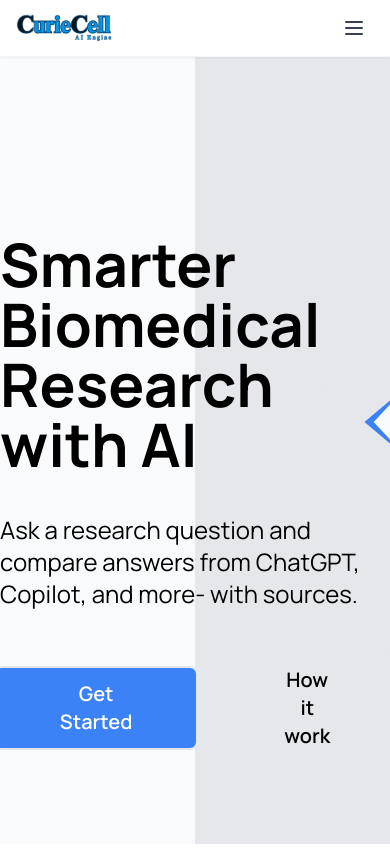
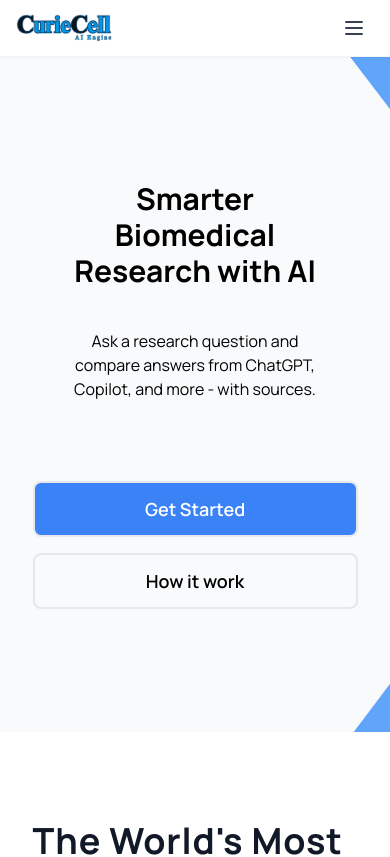
Before and after one commit to Sanjida-Khanam778/sidharth-multiai, a React (Vite) app: page / in a window 390 px wide. Shown: the top 857 px of the page. Built offline with nearby package versions, Linux system fonts and the light colour scheme.

Commit message:
make banner responsive

```diff
--- a/src/Pages/Auth/SignIn.jsx
+++ b/src/Pages/Auth/SignIn.jsx
@@ -1,17 +1,18 @@
 import { useState } from "react";
 import logo from "../../assets/images/logo.png";
 import robot from "../../assets/images/robot.png";
-import { Link } from "react-router-dom";
+import { Link, useNavigate } from "react-router-dom";
 
 export default function SignInForm() {
   const [showPassword, setShowPassword] = useState(false);
   const [email, setEmail] = useState("");
   const [password, setPassword] = useState("");
   const [rememberMe, setRememberMe] = useState(false);
-
+  const navigate = useNavigate();
   const handleSubmit = (e) => {
     e.preventDefault();
     console.log("Sign in attempted with:", { email, password, rememberMe });
+    navigate("/");
   };
 
   return (
--- a/src/Pages/Auth/SignUp.jsx
+++ b/src/Pages/Auth/SignUp.jsx
@@ -1,7 +1,7 @@
 import { useState } from "react";
 import logo from "../../assets/images/logo.png";
 import robot from "../../assets/images/robot.png";
-import { Link } from "react-router-dom";
+import { Link, useNavigate } from "react-router-dom";
 import { Eye, EyeOff } from "lucide-react";
 
 export default function SignUp() {
@@ -10,6 +10,7 @@ export default function SignUp() {
   const [email, setEmail] = useState("");
   const [password, setPassword] = useState("");
   const [rememberMe, setRememberMe] = useState(false);
+  const navigate = useNavigate();
 
   const handleSubmit = (e) => {
     e.preventDefault();
@@ -19,6 +20,7 @@ export default function SignUp() {
       password,
       rememberMe,
     });
+    navigate("/");
   };
 
   return (
@@ -34,7 +36,7 @@ export default function SignUp() {
       <div className="lg:hidden bg-gradient-to-br from-blue-400 to-primary h-64 sm:h-80 flex items-center justify-center relative overflow-hidden">
         <div className="h-80 sm:h-96">
           <img src={robot} alt="robot" className="w-full h-full object-cover" />
-        </div>{" "}
+        </div>
         {/* Background Decorative Elements */}
         <div className="absolute top-8 left-8 w-4 h-4 bg-white bg-opacity-20 rounded-full"></div>
         <div className="absolute bottom-16 right-8 w-6 h-6 bg-white bg-opacity-15 rounded-full"></div>
--- a/src/components/Banner/Banner.jsx
+++ b/src/components/Banner/Banner.jsx
@@ -1,33 +1,36 @@
 import React from "react";
 import { Link } from "react-router-dom";
+import bannerbg from "../../assets/images/bannerbg.png";
 
 export default function Banner() {
   return (
-    <div className="h-screen w-full mx-auto flex justify-end bg-[#F9FAFB] relative">
-      <div className="relative w-[50%] overflow-hidden">
-        {/* <div className="bg-blue-500 h-96 w-[1000px] absolute top-[0%] rotate-45"></div> */}
-        <div className="bg-blue-500 h-[1400px] w-[1400px] -right-[90%] absolute -top-[90%] rotate-[43deg]"></div>
-        <div className="bg-[#E5E7EB] h-[1400px] w-[1400px] -right-[92%] absolute -top-[92%] rotate-[50deg] z-10"></div>
-        <div className="bg-blue-500 h-[1400px] w-[1400px] -right-[90%] absolute -bottom-[90%] -rotate-[43deg]"></div>
-        <div className="bg-[#E5E7EB] h-[1400px] w-[1400px] -right-[92%] absolute -bottom-[92%] -rotate-[50deg] z-10"></div>
-      </div>
-      <div className="absolute top-0 left-0 h-screen w-full z-30">
-        <div className="relative max-w-7xl mx-auto flex flex-col justify-center h-screen">
-          <h1 className="text-6xl font-bold">
+    <div className="h-[80vh] w-full mx-auto flex bg-[#F9FAFB] ">
+      <div
+        className="w-full min-h-[70vh] flex items-center justify-center "
+        style={{
+          backgroundImage: `url(${bannerbg})`,
+          backgroundSize: "cover",
+          backgroundPosition: "center",
+          backgroundRepeat: "no-repeat",
+        }}
+      >
+        <div className="w-10/12 mx-auto flex flex-col items-center gap-10 md:items-start justify-center md:px-4 py-12">
+          <div className="w-3/4 ">
+            <h1 className="text-3xl sm:text-4xl md:text-5xl lg:text-6xl font-bold text-center md:text-left mb-10">
               Smarter Biomedical Research with AI
             </h1>
-          <p className="text-2xl max-w-3xl mt-10">
+            <p className="text-base sm:text-lg md:text-2xl max-w-2xl mt-6 text-center md:text-left">
               Ask a research question and compare answers from ChatGPT, Copilot,
-            and more- with sources.
+              and more - with sources.
             </p>
-
-          <div className="flex gap-5 mt-10 justify-center items-center w-full absolute bottom-20">
+          </div>
+          <div className="flex flex-col sm:flex-row gap-4 mt-10 w-full justify-center md:justify-start">
             <Link to="/dashboard">
-            <button className="bg-blue-500 hover:bg-blue-700 text-white font-semibold text-xl border-2 py-3 px-16 rounded-lg">
+              <button className="bg-primary hover:bg-primary text-white font-semibold text-lg sm:text-xl border-2 py-3 px-10 sm:px-16 rounded-lg w-full sm:w-auto">
                 Get Started
               </button>
             </Link>
-            <button className="bg-transparent hover:bg-blue-700 hover:text-white font-semibold text-xl border-2 py-3 px-16 rounded-lg">
+            <button className="bg-transparent hover:bg-primary hover:text-white font-semibold text-lg sm:text-xl border-2 py-3 px-10 sm:px-16 rounded-lg w-full sm:w-auto">
               How it work
             </button>
           </div>
--- a/src/components/Navbar/Navbar.jsx
+++ b/src/components/Navbar/Navbar.jsx
@@ -14,7 +14,7 @@ const Navbar = () => {
   };
 
   return (
-    <nav className="bg-white shadow-sm border-b border-gray-100 py-2 sm:py-3 fixed w-full top-0 z-50">
+    <nav className="bg-white shadow-sm border-b border-gray-100 py-2 sm:py-3 sticky w-full top-0 z-50">
       <div className="w-11/12 sm:w-10/12 mx-auto">
         <div className="flex justify-between items-center">
           {/* Logo */}
```
Lines whose indentation alone changed are shown as unchanged.
